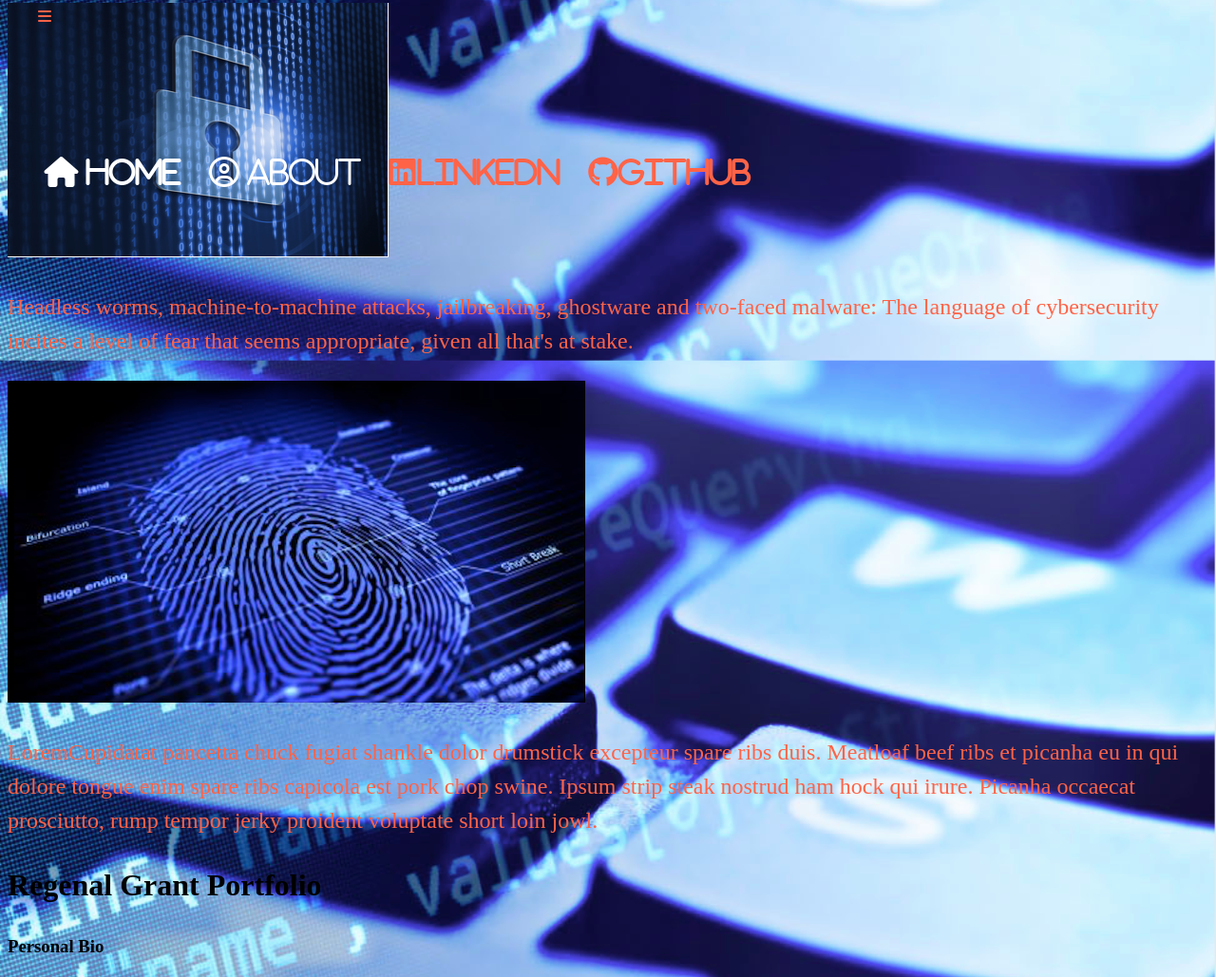
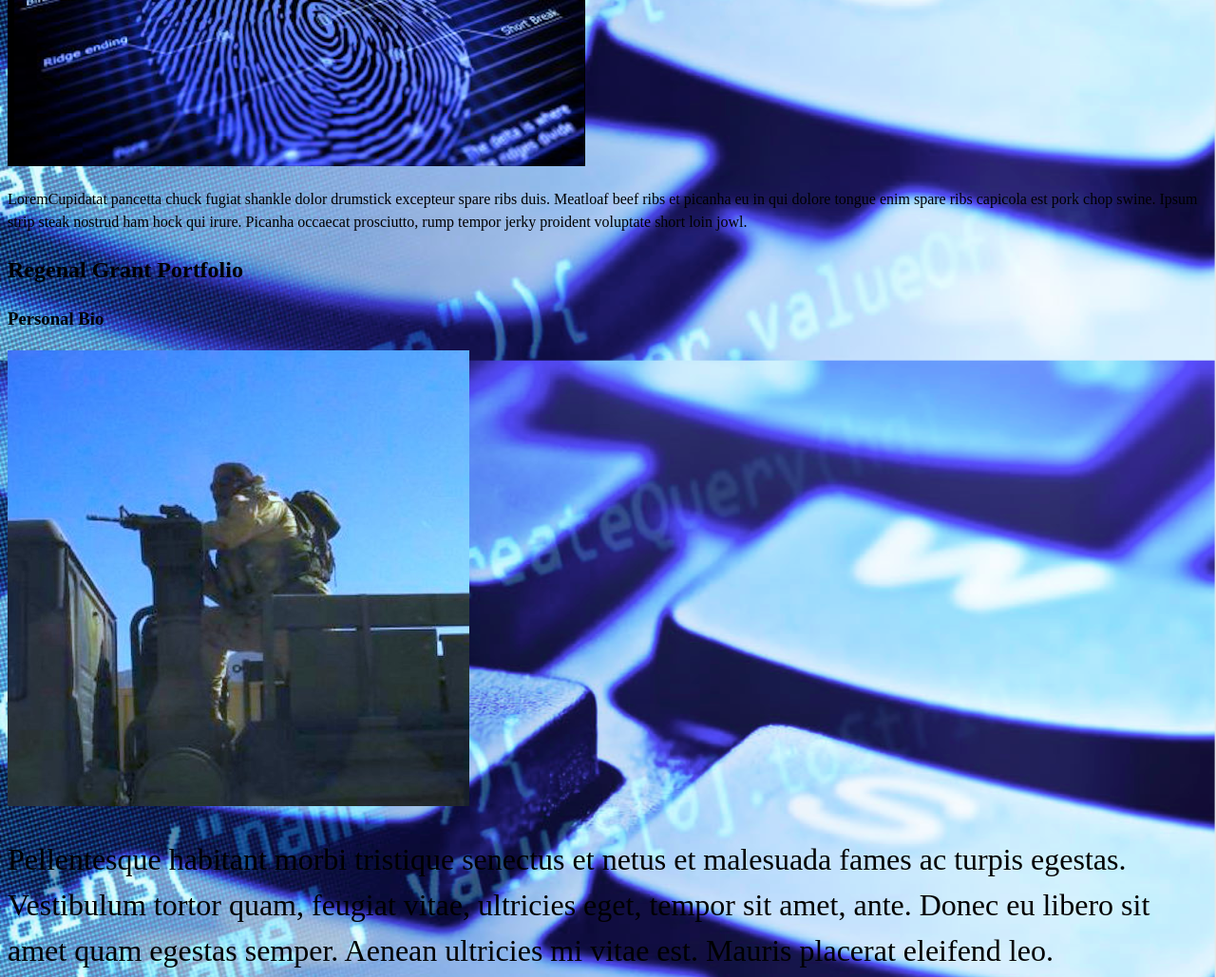
Before and after one commit to regenalgrant/class-11, a plain HTML site: page index.html in a window 1280 px wide. Shown: the part 503-1532 px from the top of the page at 95% size. Drawn offline with nearby package versions, Linux system fonts and the light colour scheme; a web font is replaced by a local one.

Commit message:
pages complete

```diff
--- a/index.html
+++ b/index.html
@@ -36,8 +36,8 @@
             <h2 class="index-title">Regenal Grant Portfolio </h2>
             <article class="portfolio-view" data-category="category">
                 <h1 id="title-portfolio-item">Personal Bio</h1>
-                <a href="" id="data/Article.json"><img src="image/8.jpg" alt="" id="2"></a>
-                <p class="body-portfolio" style="">Pellentesque habitant morbi tristique senectus et netus et malesuada fames ac turpis egestas. Vestibulum tortor quam, feugiat vitae, ultricies eget, tempor sit amet, ante. Donec eu libero sit amet quam egestas semper. Aenean ultricies mi vitae
+                <a href="" id="data/Article.json"><image class="element" src="image/8.jpg" alt="" id="2"></a>
+                <p class="body-portfolio" style= "">Pellentesque habitant morbi tristique senectus et netus et malesuada fames ac turpis egestas. Vestibulum tortor quam, feugiat vitae, ultricies eget, tempor sit amet, ante. Donec eu libero sit amet quam egestas semper. Aenean ultricies mi vitae
                     est. Mauris placerat eleifend leo. </p>
                   </img>
                 <br>
@@ -49,10 +49,10 @@
         &copy; 2016 HeijnenGroup
     </footer>
     <script src="vendor/scripts/page.js"></script>
+        <script src="https://code.jquery.com/jquery-3.1.1.min.js" integrity="sha256-hVVnYaiADRTO2PzUGmuLJr8BLUSjGIZsDYGmIJLv2b8=" crossorigin="anonymous"></script>
     <script src="scripts/controller/aboutController.js"></script>
     <script src="scripts/controller/articleController.js"></script>
     <script src="scripts/controller/routes.js"></script>
-    <script src="https://code.jquery.com/jquery-3.1.1.min.js" integrity="sha256-hVVnYaiADRTO2PzUGmuLJr8BLUSjGIZsDYGmIJLv2b8=" crossorigin="anonymous"></script>
     <script src="https://cdnjs.cloudflare.com/ajax/libs/handlebars.js/4.0.4/handlebars.js"></script>
     <script src="scripts/app.js"></script>
     <script src="scripts/articleView.js"></script>
--- a/styles/layout.css
+++ b/styles/layout.css
@@ -9,10 +9,13 @@ background-size: cover;
 background-color: black;
 overflow-x: hidden;
 }
+.element{
+  shape-outside: url(/image/8.png);
+  shape-image-threshold: 50%;
+  float: left;
 
-.img {
-max-width: 6%;
 }
+.portfolio-view{
 
 .main-nav{
 color:tomato;
--- a/styles/modules.css
+++ b/styles/modules.css
@@ -1,5 +1,5 @@
-.project p {
-  display: block;
+article p {
+  display: inline-block;
   background-image: black;
 }
 .heading-group-h1 {
@@ -40,18 +40,17 @@ article.projects {
   }
   .main-nav {
     display: inline-block;
-    padding: .2em .2em .2em 2em;
     position:fixed;
-    height: 5%;
     width:100%
 
   }
   .main-nav ul {
-    margin-top: 10%;
     display: block;
   }
 
   .main-nav ul li {
+
+    height: 100%;
     display: inline;
     border-bottom: none;
   }
@@ -61,13 +60,13 @@ article.projects {
   }
   article.projects{
     display: inline-block;
-    width: 45%;
+    width: 30%;
     margin: 2% 1%;
   }
 
   @media screen and (min-width:855px) {
   article.project-view {
     display: inline-block;
-    width: 30%;
+    width: 10%;
     margin: 2% 1%;
   }
```
